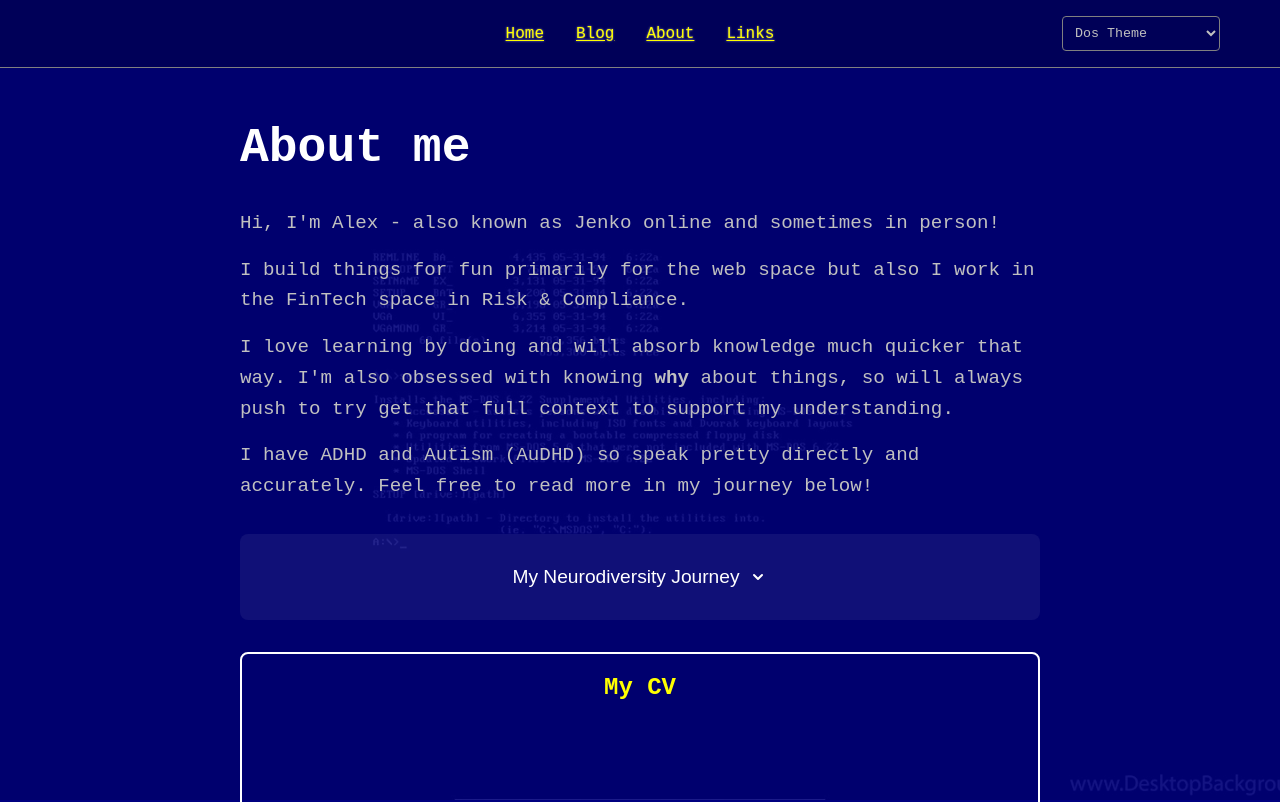
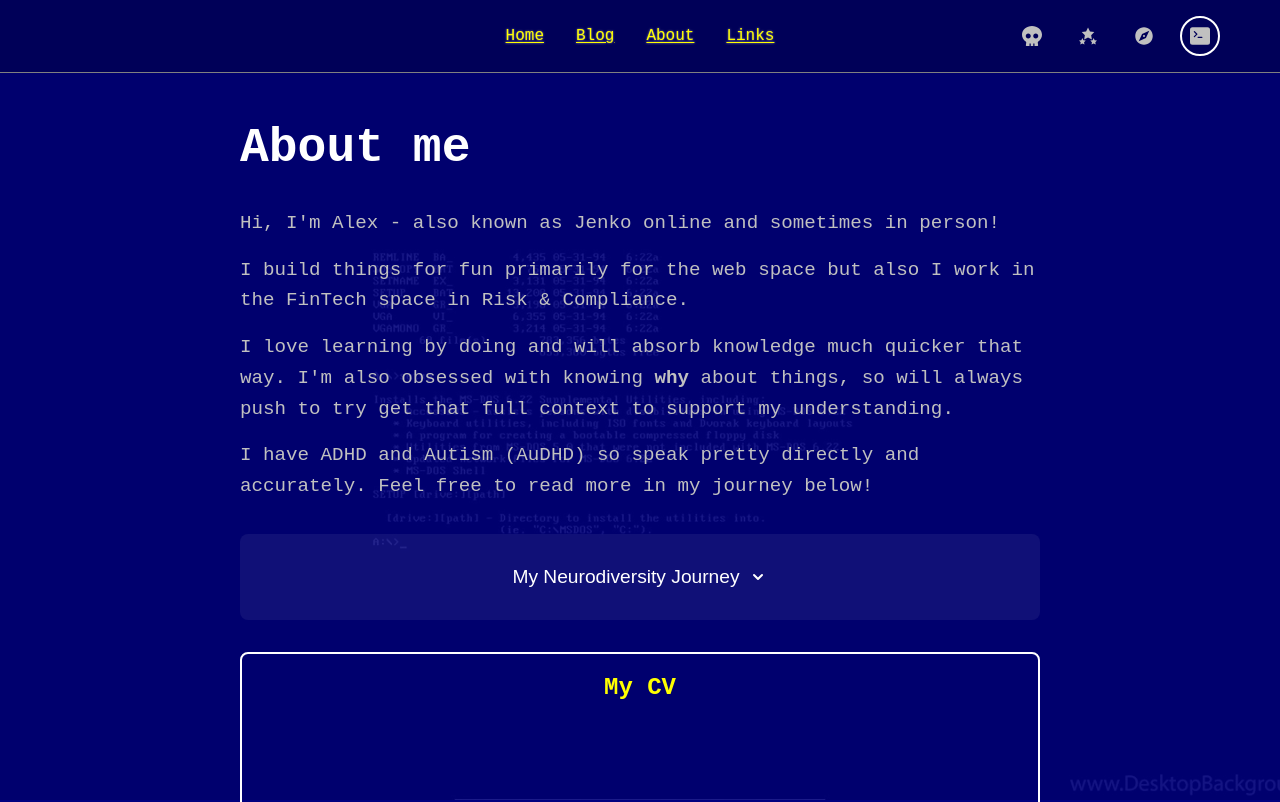
Before and after one commit to ParagonJenko/blog-alexjenkinson, a React (Vite) app: page /about in a window 1280 px wide. Shown: the top 802 px of the page. Built offline with nearby package versions, Linux system fonts and the light colour scheme.

Commit message:
Refactor theme selection to use icon-based ThemeSwitcher component

```diff
--- a/src/components/Navbar.tsx
+++ b/src/components/Navbar.tsx
@@ -1,7 +1,8 @@
 import { useState } from 'react';
 import { Link } from 'react-router-dom';
 import styled from 'styled-components';
-import { ThemeName, getAllThemeNames } from '../themes';
+import { ThemeName } from '../themes';
+import ThemeSwitcher from './ThemeSwitcher';
 
 interface NavbarProps {
 	currentTheme: ThemeName;
@@ -76,33 +77,6 @@ const NavLinks = styled.div<{ $isOpen: boolean }>`
 	}
 `;
 
-const ThemeSelector = styled.select`
-	margin-left: auto;
-	background: ${({ theme }) => `${theme.secondary}cc`};
-	color: ${({ theme }) => theme.text};
-	border: 1px solid ${({ theme }) => theme.border};
-	padding: 0.5rem;
-	border-radius: 4px;
-	cursor: pointer;
-	font-family: ${({ theme }) => theme.font};
-	transition: all 0.3s ease;
-	z-index: 1;
-
-	&:hover {
-		border-color: ${({ theme }) => theme.accent};
-		box-shadow: 0 0 10px ${({ theme }) => theme.accent}66;
-	}
-
-	option {
-		background: ${({ theme }) => theme.secondary};
-		color: ${({ theme }) => theme.text};
-	}
-
-	@media (max-width: 768px) {
-		margin-left: 1rem;
-	}
-`;
-
 const HamburgerButton = styled.button<{ $isOpen: boolean }>`
 	display: none;
 	background: none;
@@ -144,7 +118,6 @@ const HamburgerButton = styled.button<{ $isOpen: boolean }>`
 
 const Navbar = ({ currentTheme, setTheme }: NavbarProps) => {
 	const [isOpen, setIsOpen] = useState(false);
-	const themeNames = getAllThemeNames();
 
 	const toggleMenu = () => {
 		setIsOpen(!isOpen);
@@ -152,10 +125,6 @@ const Navbar = ({ currentTheme, setTheme }: NavbarProps) => {
 
 	const closeMenu = () => {
 		setIsOpen(false);
-	};
-
-	const formatThemeName = (name: string): string => {
-		return name.charAt(0).toUpperCase() + name.slice(1) + ' Theme';
 	};
 
 	return (
@@ -180,16 +149,7 @@ const Navbar = ({ currentTheme, setTheme }: NavbarProps) => {
 						Links
 					</Link>
 				</NavLinks>
-				<ThemeSelector
-					value={currentTheme}
-					onChange={(e) => setTheme(e.target.value as ThemeName)}
-				>
-					{themeNames.map((theme) => (
-						<option key={theme} value={theme}>
-							{formatThemeName(theme)}
-						</option>
-					))}
-				</ThemeSelector>
+				<ThemeSwitcher currentTheme={currentTheme} setTheme={setTheme} />
 			</NavContainer>
 		</Nav>
 	);
--- /dev/null
+++ b/src/components/ThemeSwitcher.tsx
@@ -0,0 +1,95 @@
+import { BsTerminalFill } from 'react-icons/bs';
+import { FaSkull } from 'react-icons/fa';
+import { GiStarsStack } from 'react-icons/gi';
+import { IoMdCompass } from 'react-icons/io';
+import styled from 'styled-components';
+import { ThemeName } from '../themes';
+
+interface ThemeSwitcherProps {
+	currentTheme: ThemeName;
+	setTheme: (theme: ThemeName) => void;
+}
+
+const ThemeIconsContainer = styled.div`
+	display: flex;
+	gap: 1rem;
+	align-items: center;
+	margin-left: auto;
+
+	@media (max-width: 768px) {
+		margin-left: 1rem;
+	}
+`;
+
+const ThemeIcon = styled.button<{ $isActive: boolean }>`
+	background: none;
+	border: 2px solid
+		${({ theme, $isActive }) => ($isActive ? theme.accent : 'transparent')};
+	color: ${({ theme }) => theme.text};
+	width: 2.5rem;
+	height: 2.5rem;
+	border-radius: 50%;
+	display: flex;
+	align-items: center;
+	justify-content: center;
+	cursor: pointer;
+	transition: all 0.3s ease;
+	padding: 0.5rem;
+	position: relative;
+
+	&:hover {
+		border-color: ${({ theme }) => theme.accent};
+		transform: scale(1.1);
+		color: ${({ theme }) => theme.accent};
+	}
+
+	&:after {
+		content: '';
+		position: absolute;
+		top: -2px;
+		left: -2px;
+		right: -2px;
+		bottom: -2px;
+		border-radius: 50%;
+		background: ${({ theme }) => theme.accent};
+		opacity: 0;
+		transition: opacity 0.3s ease;
+		z-index: -1;
+	}
+
+	&:hover:after {
+		opacity: 0.1;
+	}
+
+	svg {
+		width: 100%;
+		height: 100%;
+	}
+`;
+
+const ThemeSwitcher = ({ currentTheme, setTheme }: ThemeSwitcherProps) => {
+	const themes: { name: ThemeName; icon: JSX.Element; label: string }[] = [
+		{ name: 'fallout', icon: <FaSkull />, label: 'Fallout Theme' },
+		{ name: 'astrology', icon: <GiStarsStack />, label: 'Astrology Theme' },
+		{ name: 'tarkov', icon: <IoMdCompass />, label: 'Tarkov Theme' },
+		{ name: 'dos', icon: <BsTerminalFill />, label: 'DOS Terminal Theme' },
+	];
+
+	return (
+		<ThemeIconsContainer>
+			{themes.map(({ name, icon, label }) => (
+				<ThemeIcon
+					key={name}
+					$isActive={currentTheme === name}
+					onClick={() => setTheme(name)}
+					title={label}
+					aria-label={label}
+				>
+					{icon}
+				</ThemeIcon>
+			))}
+		</ThemeIconsContainer>
+	);
+};
+
+export default ThemeSwitcher;
```
